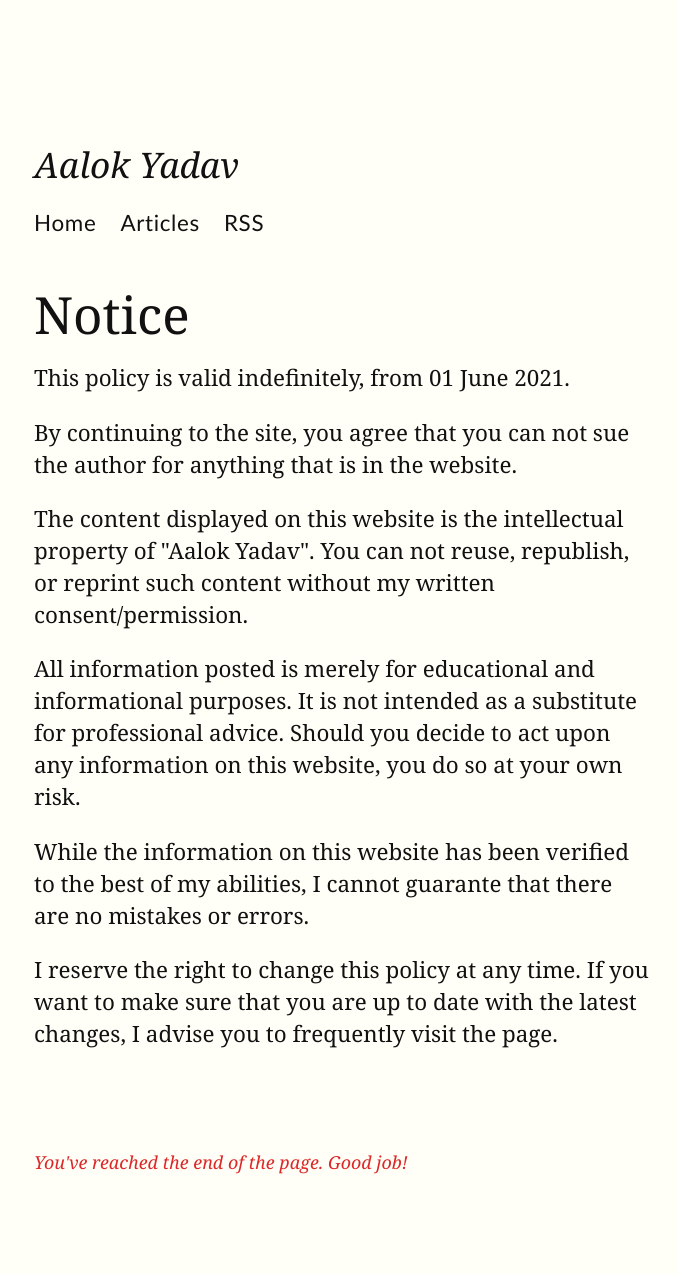
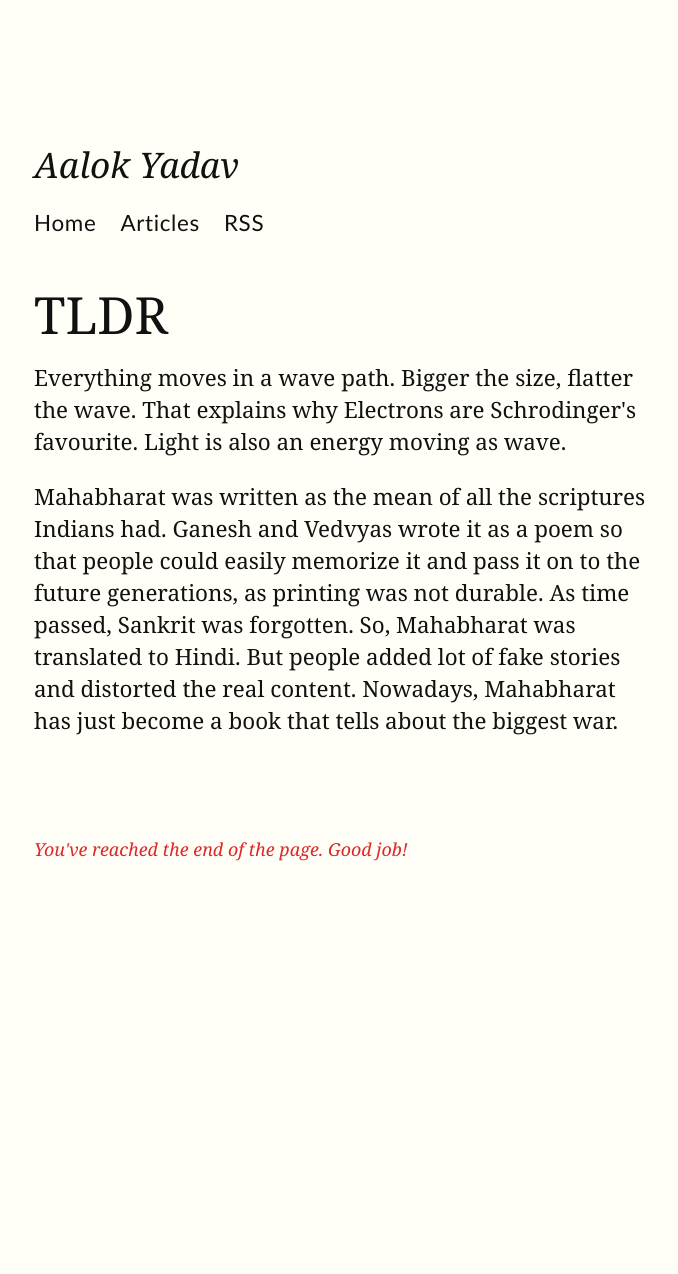
Before and after one commit to aalokyadav96/flexedblog, a Jekyll site: the page built from index.html, in a window 1280 px wide. Shown: the whole page, without its empty margins (126-804 px from the left). Built offline with Jekyll 4.4.1, drawn with Linux system fonts in a browser that asks for light colours; after the commit the page ends 961 px from its top, so only the background shows below that.

Commit message:
At Peace

```diff
--- a/index.html
+++ b/index.html
@@ -1,23 +1,17 @@
 ---
 layout: default
-title: Notice
+title: TLDR
 ---
 
+
 <p>
-    This policy is valid indefinitely, from 01 June 2021.
+    Everything moves in a wave path. Bigger the size, flatter the wave. That explains why Electrons are Schrodinger's favourite. Light is also an energy moving as wave.
 </p>
+
 <p>
-By continuing to the site, you agree that you can not sue the author for anything that is in the website.
+    Mahabharat was written as the mean of all the scriptures Indians had. Ganesh and Vedvyas wrote it as a poem so that people could easily memorize it and pass it on to the future generations, as printing was not durable. As time passed, Sankrit was forgotten. So, Mahabharat was translated to Hindi. But people added lot of fake stories and distorted the real content. Nowadays, Mahabharat has just become a book that tells about the biggest war.
 </p>
+
 <p>
-The content displayed on this website is the intellectual property of "Aalok Yadav". You can not reuse, republish, or reprint such content without my written consent/permission.
+
 </p>
-<p>
-All information posted is merely for educational and informational purposes. It is not intended as a substitute for professional advice. Should you decide to act upon any information on this website, you do so at your own risk.
-</p>
-<p>
-While the information on this website has been verified to the best of my abilities, I cannot guarante that there are no mistakes or errors.
-</p>
-<p>
-I reserve the right to change this policy at any time. If you want to make sure that you are up to date with the latest changes, I advise you to frequently visit the page.
-</p>
```
